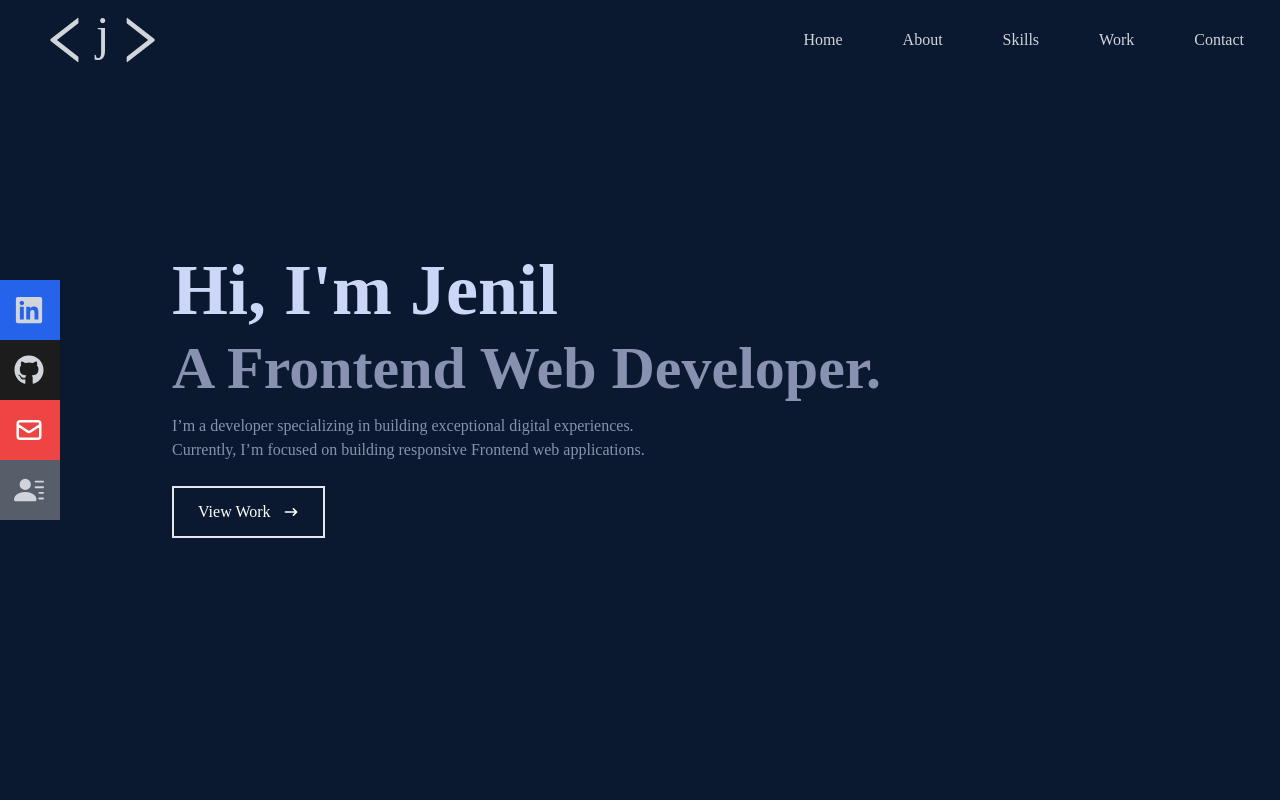
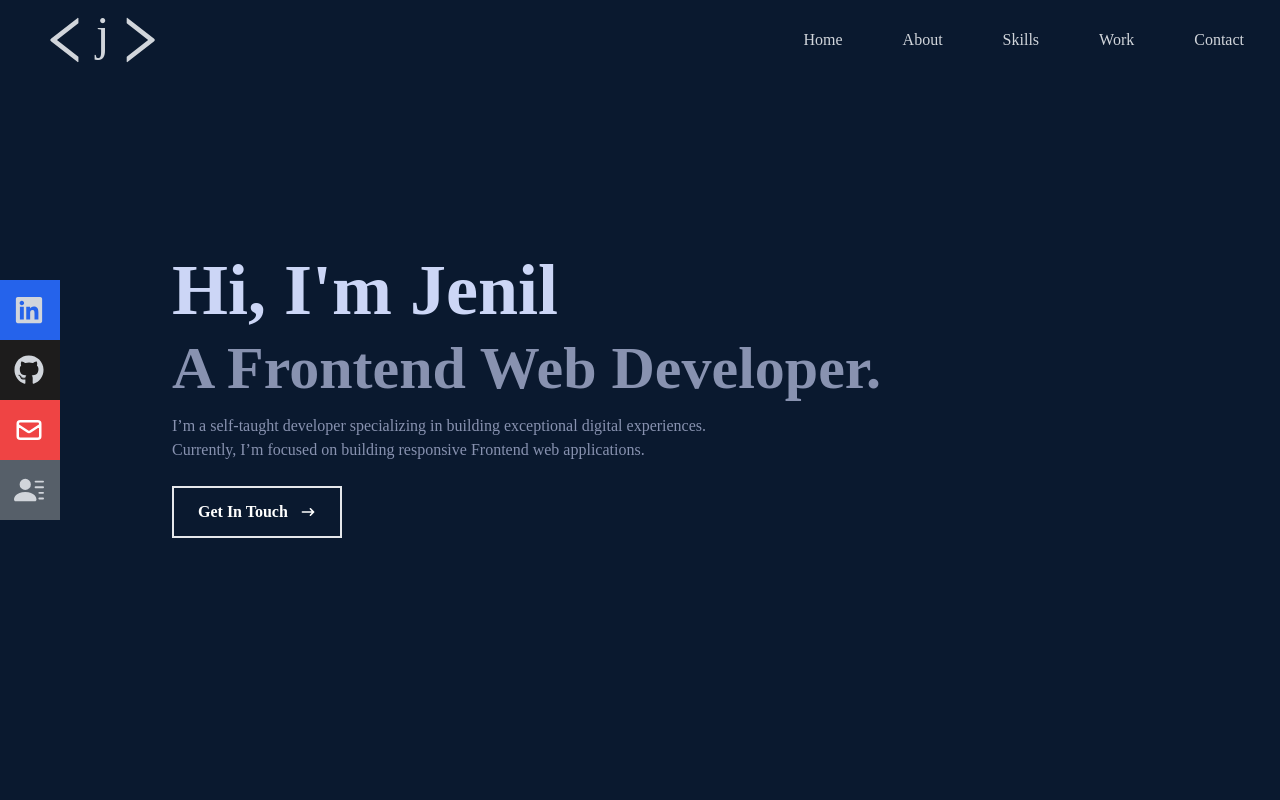
Before and after one commit to jenil97/Portfolio-web, a React (Create React App) app: page / in a window 1280 px wide. Shown: the top 800 px of the page. Built offline with nearby package versions, Linux system fonts and the light colour scheme.

Commit message:
fix: Hero

```diff
--- a/src/components/Hero.jsx
+++ b/src/components/Hero.jsx
@@ -2,6 +2,13 @@ import React from "react";
 import { HiArrowNarrowRight } from "react-icons/hi";
 
 const Home = () => {
+  const scrollToBottom = () => {
+    window.scrollTo({
+      top: document.documentElement.scrollHeight,
+      behavior: "smooth",
+    });
+  };
+
   return (
     <div name="home" className="w-full h-screen bg-[#0a192f]">
       {/* Container */}
@@ -13,13 +20,16 @@ const Home = () => {
           A Frontend Web Developer.
         </h2>
         <p className="text-[#8892b0] py-4 max-w-[700px] font-medium">
-          I’m a developer specializing in building exceptional digital
-          experiences. <br /> Currently, I’m focused on building responsive
-          Frontend web applications.
+          I’m a self-taught developer specializing in building exceptional
+          digital experiences. <br /> Currently, I’m focused on building
+          responsive Frontend web applications.
         </p>
         <div>
-          <button className="text-white group border-2 px-6 py-3 my-2 flex items-center hover:bg-violet-700 hover:border-violet-700">
-            View Work
+          <button
+            onClick={scrollToBottom}
+            className="text-white font-semibold group border-2 px-6 py-3 my-2 flex items-center hover:bg-violet-700 hover:border-violet-700"
+          >
+            Get In Touch
             <span className="group-hover:rotate-90 duration-300">
               <HiArrowNarrowRight className="ml-3 " />
             </span>
```
